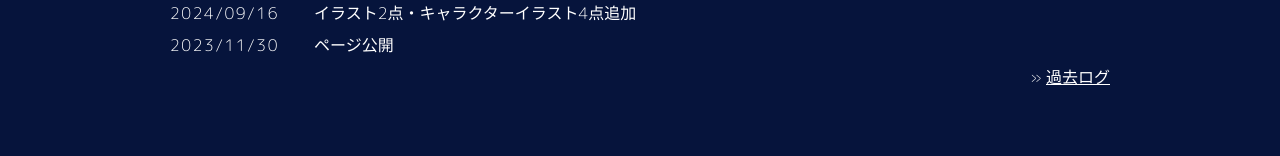
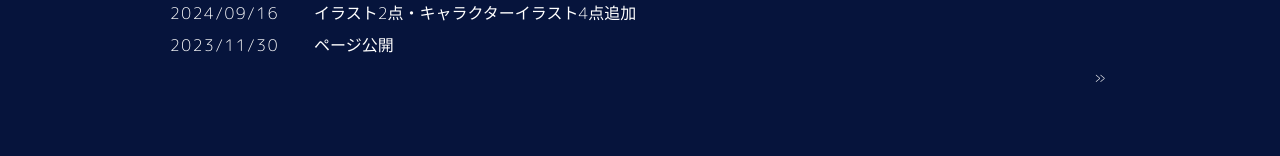
Before and after one commit to Fjiya-2utumi/utakata, a plain HTML site: page index.html in a window 1280 px wide. Shown: the part 2259-2415 px from the top of the page. Drawn offline with nearby package versions, Linux system fonts and the light colour scheme.

Commit message:
Update index.html

```diff
--- a/index.html
+++ b/index.html
@@ -102,7 +102,7 @@
 
 
 </dl>
-<p class="r">&raquo;&nbsp;<a href="#">過去ログ</a></p>
+<p class="r">&raquo;&nbsp;<a href="#"></a></p>
 
 </section>
 <!--/#news-->
```
